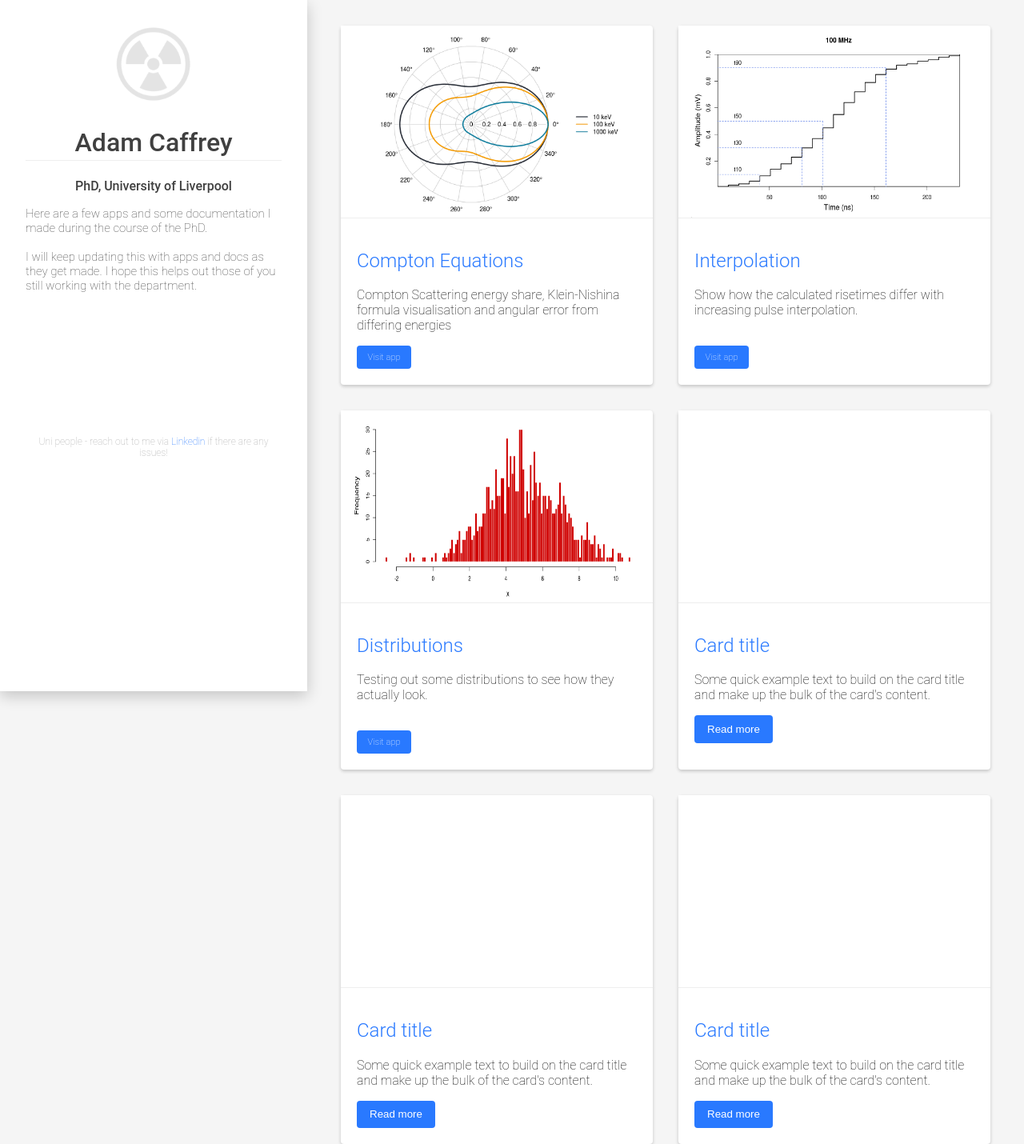
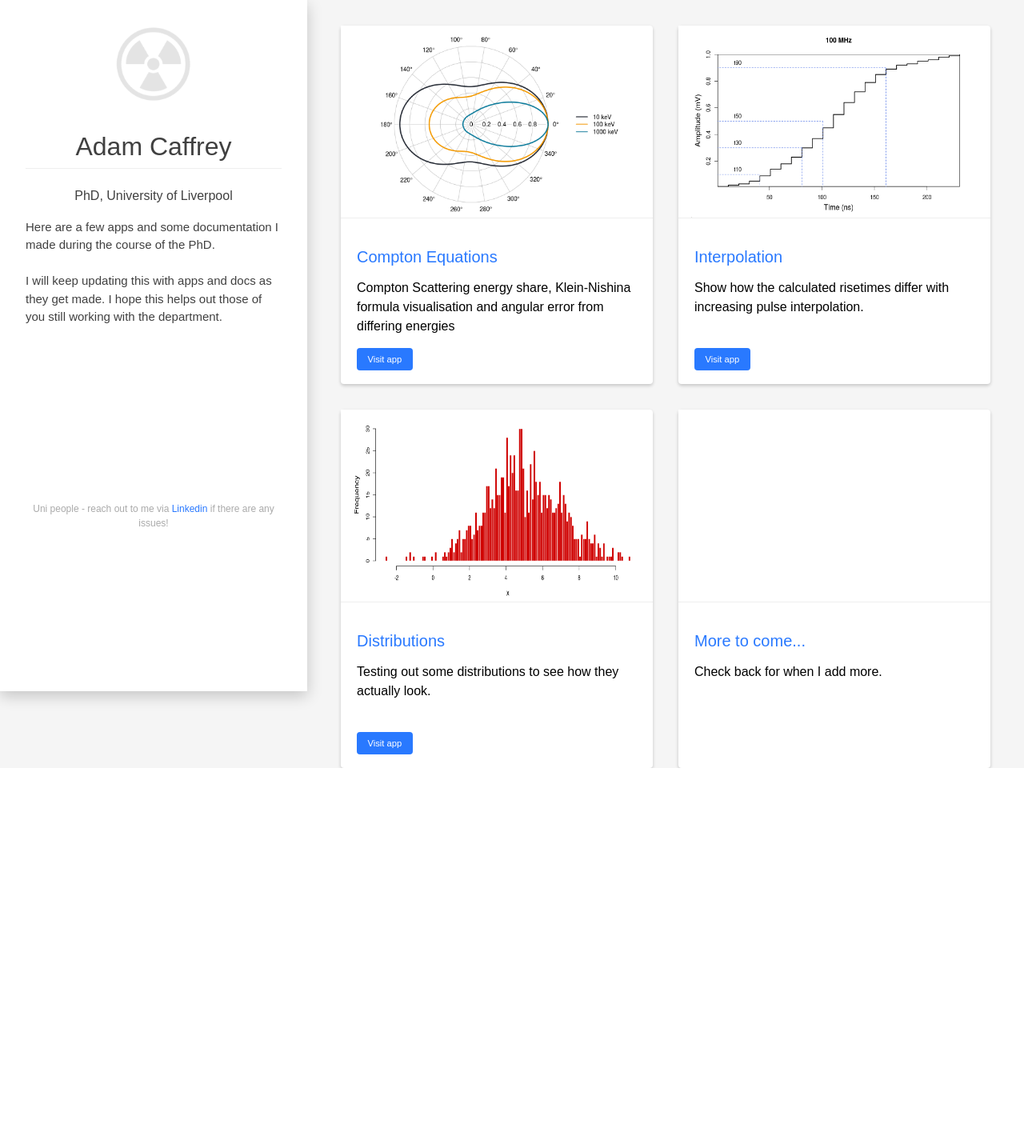
Before and after one commit to ACDCaffrey/ACDCaffrey.github.io, a PHP site: page / in a window 1280 px wide. Shown: the whole page at 80% size. After the commit the page ends 960 px from the top, so only its background shows below. Run offline with PHP 8.4, Linux system fonts and the light colour scheme.

```diff
--- a/index.html
+++ b/index.html
@@ -21,7 +21,7 @@
                <br></br>
                <br></br>
                <br></br>
-            <br></br>
+               <br></br>
                 <p style="font-size:12px; color:#aaa; text-align:center;">Uni people - reach out to me via <a href="https://uk.linkedin.com/in/adam-caffrey-964525134" style="color:#2979FF; text-decoration: none;">Linkedin</a> if there are any issues!
             </p>
         </div>
@@ -70,42 +70,14 @@
         <div class="card">
             <div class="bg-img"></div>
                 <div class="content">
-                    <h4>Card title</h4>
-                    <p> Some quick example text
-                        to build on the card
-                        title and make up the
-                        bulk of the card's content.
+                    <h4>More to come...</h4>
+                    <p> Check back for when I add more.
                     </p>
-                   <button>Read more</button>
+
                </div>
            </div>
 
-<!-- card 5 -->
-        <div class="card">
-            <div class="bg-img"></div>
-                <div class="content">
-                    <h4>Card title</h4>
-                    <p> Some quick example text
-                        to build on the card
-                        title and make up the
-                        bulk of the card's content.
-                    </p>
-                    <button>Read more</button>
-                </div>
-            </div>
 
-<!-- card 6 -->
-        <div class="card">
-            <div class="bg-img"></div>
-                <div class="content">
-                    <h4>Card title</h4>
-                    <p> Some quick example text
-                        to build on the card
-                        title and make up the
-                        bulk of the card's content.
-                    </p>
-                    <button>Read more</button>
-                </div>
             </div>
         </div>
     </body>
--- a/style.css
+++ b/style.css
@@ -9,8 +9,9 @@ body{
     height: 100%;
     margin: 0;
     padding: 0;
-    font-family: roboto;
+    font-family: arial, sans-serif;
     font-weight: 200;
+    line-height: 1.5;
 }
 /* The sidebar menu */
 .sidenav{
@@ -73,25 +74,7 @@ body{
     padding: 20px;
 }
 
-button {
-    background-color: #2979FF;
-    border: none;
-    padding: .6rem 1rem;
-    cursor: pointer;
-    border-radius: .25rem;
-    color: white;
-}
-
-button:hover{
-    box-shadow: 0 2px 2px 0 rgba(0,0,0,0.2);
-    background-color: #d32f2f;
-}
-
 a.button{
-    -webkit-appearance: button;
-    -moz-appearance: button;
-    appearance: button;
-
     text-decoration: none;
 
     background-color: #2979FF;
@@ -129,7 +112,7 @@ h1{
 
 h4{
     font-weight: 300;
-    font-size: 24px;
+    font-size: 20px;
     line-height:.1em;
     color: #2979FF;
 }
```
Also changed, not shown: 1 other file.
